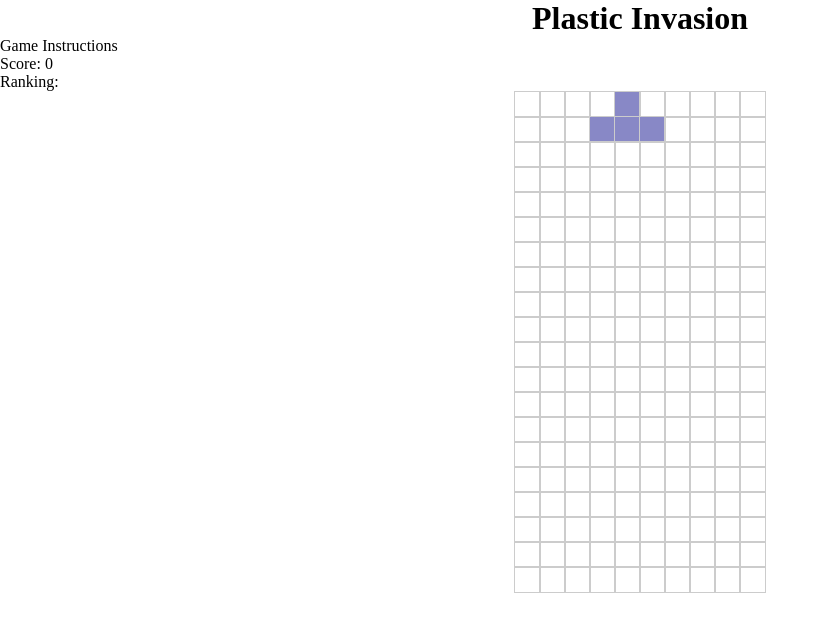
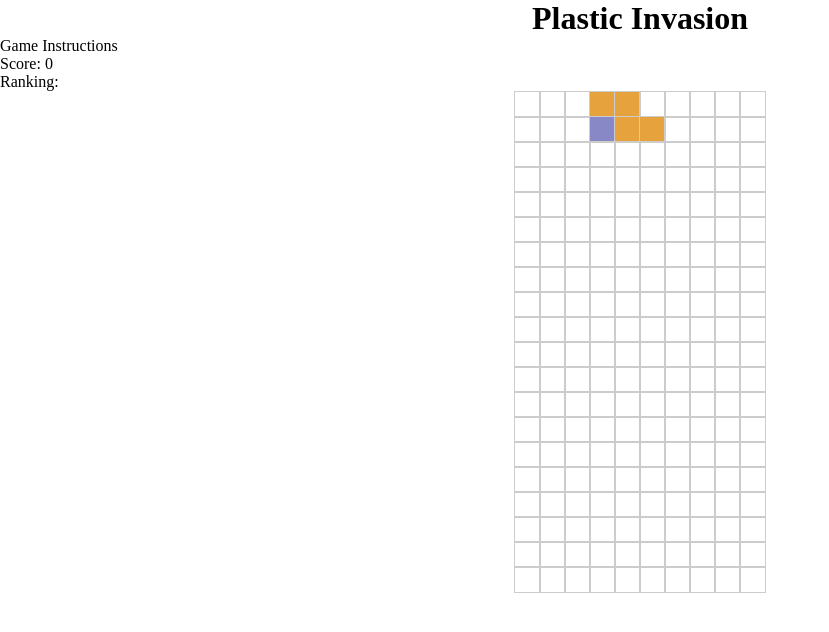
Before and after one commit to LisaHyunjoo/Plastic-Invasion, a plain HTML site: page index.html in a window 1280 px wide. Shown: the whole page, without its empty margins (0-829 px from the left). Drawn offline with Linux system fonts and the light colour scheme.

Commit message:
generate a new random block

```diff
--- a/index.html
+++ b/index.html
@@ -15,7 +15,6 @@
     <div class="game-board">
         <ul></ul>
     </div>
-    <script type="text/javascript" src="js/app.js"></script>
-    <script  src="js/shapes.js"></script>
+    <script type="module" src="js/app.js"></script>
 </body>
 </html>
--- a/js/app.js
+++ b/js/app.js
@@ -1,19 +1,21 @@
+import shapes from "./shapes.js";
+
 const gameBoard = document.querySelector(".game-board > ul")
 
 const gameRows = 20;
 const gameCols = 10;
 
-const shapes = {
-    //change the block's shape in 4 ways with arrow keys
-    //represent coordinates (values of x & y)
-            tShape: [
-                [[1,0], [0,1], [1,1], [2,1]],
-                [[1,0], [0,1], [1,1], [1,2]],
-                [[2,1], [0,1], [1,1], [1,2]],
-                [[2,1], [1,2], [1,1], [1,0]]
-                ]
+// const shapes = {
+//     //change the block's shape in 4 ways with arrow keys
+//     //represent coordinates (values of x & y)
+//             tShape: [
+//                 [[1,0], [0,1], [1,1], [2,1]],
+//                 [[1,0], [0,1], [1,1], [1,2]],
+//                 [[2,1], [0,1], [1,1], [1,2]],
+//                 [[2,1], [1,2], [1,1], [1,0]]
+//                 ]
 
-}
+// }
 
 //Define a initial value of block
 let initialBlock
@@ -33,8 +35,10 @@ function init() {
     // console.log('initialBlock', initialBlock)
     // movingBlock.left=3
     // console.log('movingBlock', movingBlock)
+
     createBoard()
     renderBlocks()
+
 }
 
 function createBoard () {
@@ -137,7 +141,6 @@ function freezeBlock() {
        moving.classList.remove('moving')
        moving.classList.add('freezed')
     })
-
     generateNewBlock()
 }
 
@@ -150,15 +153,23 @@ function changeDirection(){
     renderBlocks()
 }
 
+// make a new block when a block is freezed at the bottom
+function generateNewBlock() {
+    //create a random block type
+    // the key&value pair of object 'shapes' => array
+    // console.log(Object.entries(shapes))
+    const shapesArr= Object.entries(shapes)
+    const randomShapes = Math.floor(Math.random()*shapesArr.length)
+    // console.log(shapesArr[randomShapes])
 
-function generateNewBlock() {
+    movingBlock.type = shapesArr[randomShapes][0]
     movingBlock.left = 3
     movingBlock.top = 0
     movingBlock.direction = 0
     initialBlock = {...movingBlock}
     renderBlocks()
 }
-
+generateNewBlock()
 //event handling for  key control
 document.addEventListener('keydown', e => {
     switch(e.keyCode){
--- a/js/shapes.js
+++ b/js/shapes.js
@@ -42,3 +42,5 @@ const shapes = {
     [[0,1], [1,1], [2,1], [2,2]]
     ]
 }
+
+export default shapes
```
